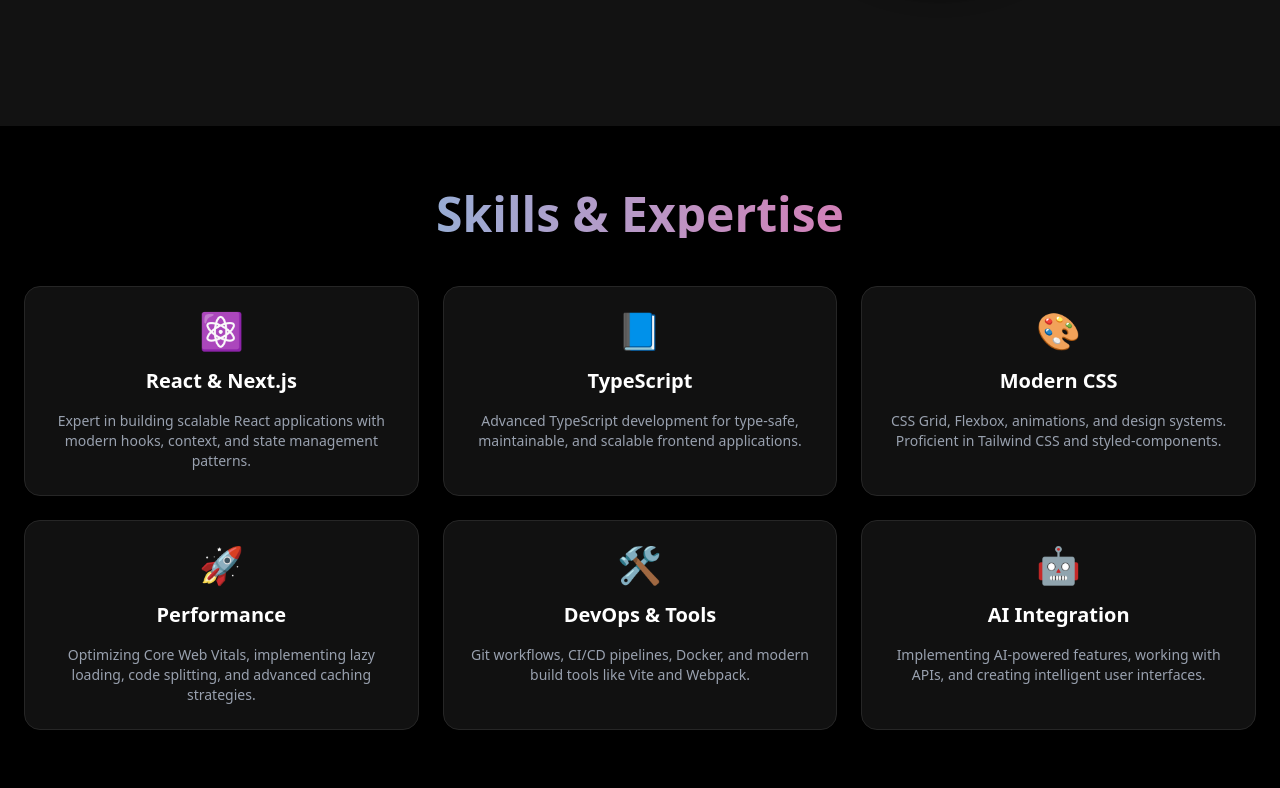
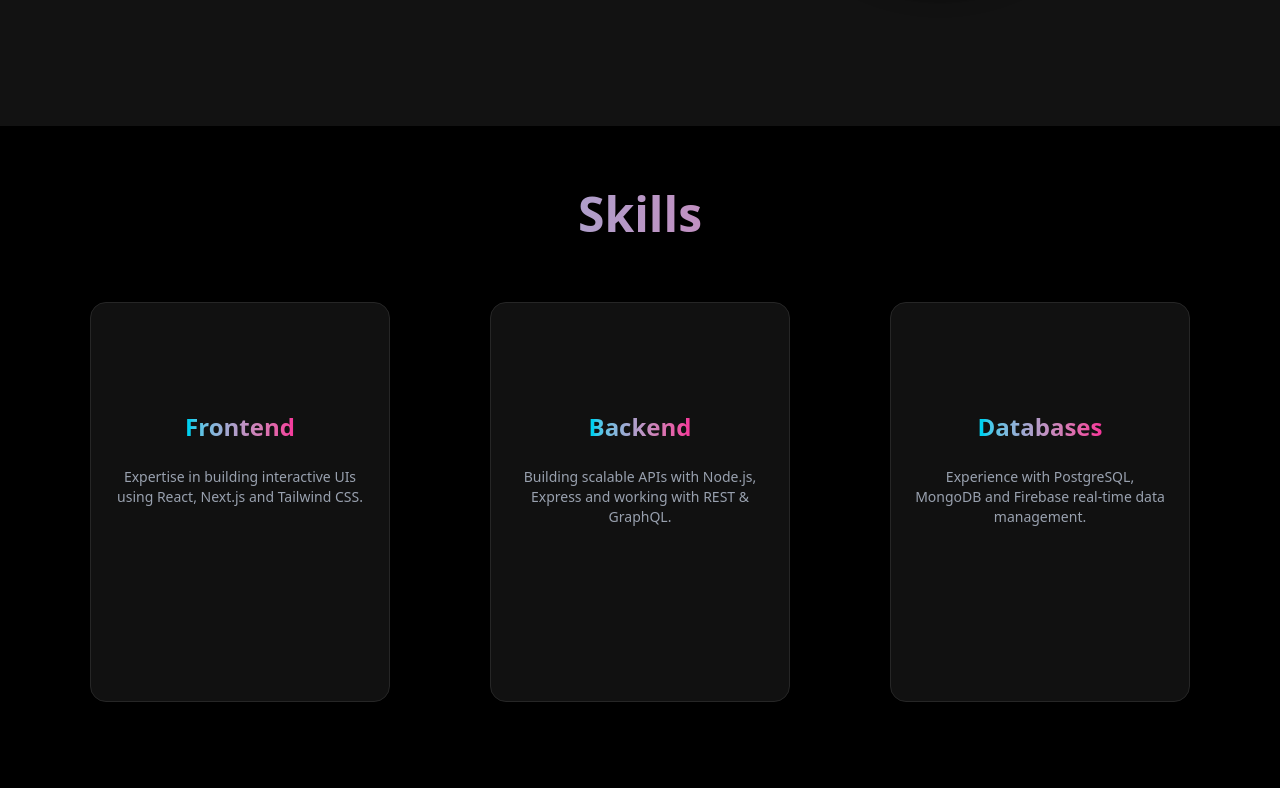
Before and after one commit to karisikdzemil/Portfolio, a Next.js app: page / in a window 1280 px wide. Shown: the part 1712-2500 px from the top of the page. Built offline with nearby package versions, Linux system fonts and the light colour scheme.

Commit message:
contact page and footer

```diff
--- /dev/null
+++ b/components/ContactCard.jsx
@@ -0,0 +1,18 @@
+"use client";
+import { motion } from "framer-motion";
+
+export default function ContactCard({ icon, label, value, href }) {
+  return (
+    <motion.a
+      href={href}
+      target="_blank"
+      rel="noopener noreferrer"
+      whileHover={{ scale: 1.05 }}
+      className="bg-[#111] border border-neutral-800 rounded-2xl p-6 flex flex-col items-center justify-center text-center gap-3 shadow-md hover:shadow-pink-500/30 transition-all duration-300"
+    >
+      <div className="text-4xl">{icon}</div>
+      <h4 className="text-white font-bold">{label}</h4>
+      <p className="text-gray-400 text-sm">{value}</p>
+    </motion.a>
+  );
+}
--- /dev/null
+++ b/components/ContactPage.jsx
@@ -0,0 +1,48 @@
+import ContactCard from "./ContactCard";
+import { FaEnvelope, FaLinkedin, FaGithub, FaPhone } from "react-icons/fa";
+
+const contacts = [
+  {
+    icon: <FaEnvelope />,
+    label: "Email",
+    value: "karisikdzemil@gmail.com",
+    href: "mailto:karisikdzemil@gmail.com",
+  },
+  {
+    icon: <FaLinkedin />,
+    label: "LinkedIn",
+    value: "linkedin.com/in/dzemilkarisik",
+    href: "https://linkedin.com/in/dzemilkarisik",
+  },
+  {
+    icon: <FaGithub />,
+    label: "GitHub",
+    value: "github.com/karisikdzemil",
+    href: "https://github.com/karisikdzemil",
+  },
+  {
+    icon: <FaPhone />,
+    label: "Phone",
+    value: "+381 640302888",
+    href: "tel:+381640302888",
+  },
+];
+
+export default function ContactPage() {
+  return (
+    <section className="px-6 py-16 bg-black min-h-screen text-white">
+      <h2 className="text-5xl font-extrabold text-center mb-6 bg-gradient-to-r from-cyan-400 to-pink-500 text-transparent bg-clip-text">
+        Let's Create Something Amazing
+      </h2>
+      <p className="text-center text-gray-400 max-w-2xl mx-auto mb-12">
+        I'm always excited about new challenges and opportunities to create exceptional digital experiences. Whether you're a startup looking to build your first product or an enterprise seeking to modernize your platform, let's discuss how we can bring your vision to life.
+      </p>
+
+      <div className="grid grid-cols-1 sm:grid-cols-2 gap-6 max-w-4xl mx-auto">
+        {contacts.map((contact, index) => (
+          <ContactCard key={index} {...contact} />
+        ))}
+      </div>
+    </section>
+  );
+}
--- /dev/null
+++ b/components/Footer.jsx
@@ -0,0 +1,31 @@
+import { FaEnvelope, FaGithub, FaLinkedin, FaPhone } from "react-icons/fa";
+
+export default function Footer() {
+  const socials = [
+    { icon: <FaEnvelope />, href: "mailto:karisikdzemil@gmail.com" },
+    { icon: <FaLinkedin />, href: "https://linkedin.com/in/dzemilkarisik" },
+    { icon: <FaPhone />, href: "tel:+381640302888" },
+    { icon: <FaGithub />, href: "https://github.com/karisikdzemil" },
+  ];
+
+  return (
+    <footer className="bg-black py-8 text-center text-sm text-gray-500 border-t border-neutral-800">
+      <p className="mb-4">
+        © 2024 Dzemil Karisik. Crafted with passion and cutting-edge technologies.
+      </p>
+      <div className="flex justify-center gap-6">
+        {socials.map((item, i) => (
+          <a
+            key={i}
+            href={item.href}
+            target="_blank"
+            rel="noopener noreferrer"
+            className="text-white text-xl hover:text-cyan-400 transition"
+          >
+            {item.icon}
+          </a>
+        ))}
+      </div>
+    </footer>
+  );
+}
--- a/components/ProjectsCard.jsx
+++ b/components/ProjectsCard.jsx
@@ -6,15 +6,16 @@
     <motion.div
       whileHover={{ scale: 1.03 }}
       transition={{ duration: 0.3 }}
-      className=" bg-[#111] border border-neutral-800 rounded-2xl overflow-hidden shadow-lg hover:shadow-pink-500/20"
+      className="w-[320px] md:w-[360px] bg-[#111] border border-neutral-800 rounded-2xl overflow-hidden shadow-lg hover:shadow-pink-500/20"
     >
-      <div className="h-40 bg-gradient-to-r from-cyan-400 to-pink-500 flex justify-center items-center text-5xl">
+      <div className="h-36 bg-gradient-to-r from-cyan-400 to-pink-500 flex justify-center items-center text-5xl">
         {icon}
       </div>
-      <div className="p-6">
-        <h3 className="text-xl font-bold text-white mb-2">{title}</h3>
+      <div className="p-5">
+        <h3 className="text-lg font-bold text-white mb-2">{title}</h3>
         <p className="text-gray-400 text-sm mb-4">{description}</p>
-        <div className="flex flex-wrap gap-2 mb-3">
+
+        <div className="flex flex-wrap gap-2 mb-4">
           {tags.map((tag, i) => (
             <span
               key={i}
@@ -24,6 +25,7 @@
             </span>
           ))}
         </div>
+
         <div className="flex gap-4 text-sm font-semibold text-cyan-400">
           {links.map((link, i) => (
             <a href={link.href} key={i} className="hover:underline">
--- a/components/ProjectsPage.jsx
+++ b/components/ProjectsPage.jsx
@@ -23,16 +23,27 @@
       { label: "Case Study", href: "#" },
     ],
   },
+  {
+    title: "Analytics Dashboard",
+    description:
+      "Real-time data visualization dashboard with interactive charts and customizable widgets. Processes over 1M data points daily with sub-second load times.",
+    icon: "📊",
+    tags: ["React", "D3.js", "WebSockets", "Node.js", "PostgreSQL"],
+    links: [
+      { label: "Live Demo", href: "#" },
+      { label: "Case Study", href: "#" },
+    ],
+  },
 ];
 
 export default function ProjectsPage() {
   return (
-    <section className="px-6 py-16 bg-black min-h-screen text-white">
-      <h2 className="text-5xl font-extrabold text-center bg-gradient-to-r from-cyan-400 to-pink-500 text-transparent bg-clip-text mb-12">
+    <section className="px-4 md:px-8 lg:px-16 py-16 bg-black min-h-screen text-white">
+      <h2 className="text-5xl font-extrabold text-center bg-gradient-to-r from-cyan-400 to-pink-500 text-transparent bg-clip-text mb-16">
         Featured Projects
       </h2>
 
-      <div className="grid grid-cols-1 sm:grid-cols-2 gap-6">
+      <div className="max-w-6xl mx-auto grid grid-cols-1 sm:grid-cols-2 lg:grid-cols-3 gap-8 justify-items-center">
         {projects.map((project, index) => (
           <ProjectCard key={index} {...project} />
         ))}
--- a/components/SkillsCard.jsx
+++ b/components/SkillsCard.jsx
@@ -6,10 +6,14 @@
       <motion.div
         whileHover={{ scale: 1.05 }}
         transition={{ duration: 0.3 }}
-      className="bg-[#111] border border-neutral-800 rounded-2xl p-6 shadow-lg hover:shadow-cyan-500/30 text-center flex flex-col items-center gap-4"
+        className="w-[280px] md:w-[300px] h-[400px] bg-[#111] border border-neutral-800 rounded-2xl p-6 shadow-lg hover:shadow-cyan-500/30 text-center flex flex-col items-center gap-6"
       >
-      <div className="text-4xl">{icon}</div>
-      <h3 className="text-xl font-bold text-white">{title}</h3>
+        <div className="text-6xl bg-gradient-to-r from-cyan-400 to-pink-500 text-transparent bg-clip-text">
+          {icon}
+        </div>
+        <h3 className="text-2xl font-bold text-transparent bg-clip-text bg-gradient-to-r from-cyan-400 to-pink-500">
+          {title}
+        </h3>
         <p className="text-gray-400 text-sm">{description}</p>
       </motion.div>
     );
--- a/components/SkillsPage.jsx
+++ b/components/SkillsPage.jsx
@@ -1,54 +1,34 @@
 import SkillsCard from "./SkillsCard";
+import { FaReact, FaNodeJs, FaDatabase } from "react-icons/fa";
 
 const skills = [
   {
-    title: "React & Next.js",
-    description:
-      "Expert in building scalable React applications with modern hooks, context, and state management patterns.",
-    icon: "⚛️",
+    icon: <FaReact />,
+    title: "Frontend",
+    description: "Expertise in building interactive UIs using React, Next.js and Tailwind CSS.",
   },
   {
-    title: "TypeScript",
-    description:
-      "Advanced TypeScript development for type-safe, maintainable, and scalable frontend applications.",
-    icon: "📘",
+    icon: <FaNodeJs />,
+    title: "Backend",
+    description: "Building scalable APIs with Node.js, Express and working with REST & GraphQL.",
   },
   {
-    title: "Modern CSS",
-    description:
-      "CSS Grid, Flexbox, animations, and design systems. Proficient in Tailwind CSS and styled-components.",
-    icon: "🎨",
-  },
-  {
-    title: "Performance",
-    description:
-      "Optimizing Core Web Vitals, implementing lazy loading, code splitting, and advanced caching strategies.",
-    icon: "🚀",
-  },
-  {
-    title: "DevOps & Tools",
-    description:
-      "Git workflows, CI/CD pipelines, Docker, and modern build tools like Vite and Webpack.",
-    icon: "🛠️",
-  },
-  {
-    title: "AI Integration",
-    description:
-      "Implementing AI-powered features, working with APIs, and creating intelligent user interfaces.",
-    icon: "🤖",
+    icon: <FaDatabase />,
+    title: "Databases",
+    description: "Experience with PostgreSQL, MongoDB and Firebase real-time data management.",
   },
 ];
 
 export default function SkillsPage() {
   return (
-    <section className="px-6 py-16 bg-black min-h-screen text-white">
-      <h2 className="text-5xl font-extrabold text-center bg-gradient-to-r from-cyan-400 to-pink-500 text-transparent bg-clip-text mb-12">
-        Skills & Expertise
+    <section className="px-4 md:px-8 lg:px-16 py-16 bg-black min-h-screen text-white">
+      <h2 className="text-5xl font-extrabold text-center bg-gradient-to-r from-cyan-400 to-pink-500 text-transparent bg-clip-text mb-16">
+        Skills
       </h2>
 
-      <div className="grid grid-cols-1 sm:grid-cols-2 lg:grid-cols-3 gap-6">
-        {skills.map((skill, index) => (
-          <SkillsCard key={index} {...skill} />
+      <div className="max-w-6xl mx-auto grid grid-cols-1 sm:grid-cols-2 lg:grid-cols-3 gap-12 justify-items-center">
+        {skills.map((skill, i) => (
+          <SkillsCard key={i} {...skill} />
         ))}
       </div>
     </section>
--- a/package.json
+++ b/package.json
@@ -12,7 +12,8 @@
     "framer-motion": "^12.18.1",
     "next": "15.3.3",
     "react": "^19.0.0",
-    "react-dom": "^19.0.0"
+    "react-dom": "^19.0.0",
+    "react-icons": "^5.5.0"
   },
   "devDependencies": {
     "@eslint/eslintrc": "^3",
--- a/src/app/page.js
+++ b/src/app/page.js
@@ -4,6 +4,8 @@
 import AboutSection from "../../components/AboutSection";
 import SkillsPage from "../../components/SkillsPage";
 import ProjectsPage from "../../components/ProjectsPage";
+import ContactPage from "../../components/ContactPage";
+import Footer from "../../components/Footer";
 
 export default function Home() {
   return (
@@ -26,7 +28,9 @@
       <StatsSection />
       <AboutSection />
       <SkillsPage />
-        <ProjectsPage />
+      <ProjectsPage />
+      <ContactPage />
+      <Footer />
     </>
   );
 }
```
Also changed, not shown: 1 other file (tests, documents, lock files or other folders). Lines whose indentation alone changed are shown as unchanged.
